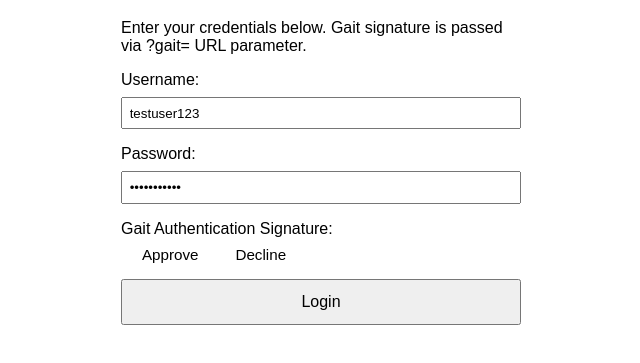
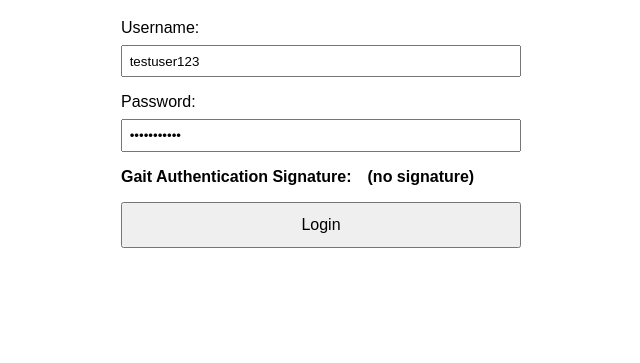
Before and after one commit to rallabdepaul/two_factor_auth, a plain HTML site: page index.html in a window 1280 px wide. Shown: the part 93-456 px from the top of the page, without its empty margins (319-959 px from the left). Drawn offline with Linux system fonts and the light colour scheme.

Commit message:
Update index.html

```diff
--- a/index.html
+++ b/index.html
@@ -33,31 +33,23 @@
       font-weight: bold;
       text-align: center;
     }
-    /* Gait options styling */
-    #gait-options {
-      display: flex;
-      gap: 1em;
-      align-items: center;
-      margin-top: 0.5em;
-    }
-    #gait-options span {
+    /* Gait line styling */
+    #gait-line {
+      margin-top: 1em;
+      font-size: 1em;
+      font-weight: bold;
       display: flex;
       align-items: center;
-      font-size: 0.95em;
+      gap: 0.5em;
     }
-    #approve-icon, #decline-icon {
+    #gait-icon {
       font-size: 1.2em;
-      width: 1.2em;
-      display: inline-block;
-      text-align: center;
-      margin-right: 0.25em;
     }
   </style>
 </head>
 <body>
 
   <h1>Two-Factor Login</h1>
-  <p id="welcome-text"></p>
 
   <form id="login-form">
     <label for="username">Username:</label>
@@ -66,14 +58,10 @@
     <label for="password">Password:</label>
     <input type="password" id="password" required value="password123" />
 
-    <label>Gait Authentication Signature:</label>
-    <div id="gait-options">
-      <span>
-        <span id="approve-icon"></span> Approve
-      </span>
-      <span>
-        <span id="decline-icon"></span> Decline
-      </span>
+    <div id="gait-line">
+      Gait Authentication Signature:
+      <span id="gait-icon"></span>
+      <span id="gait-text"></span>
     </div>
     <input type="hidden" id="gait" />
 
@@ -89,28 +77,24 @@
     const VALID_GAIT_SIGNATURE = 'approve';
 
     document.addEventListener('DOMContentLoaded', () => {
-      // Welcome text
-      document.getElementById('welcome-text').textContent =
-        'Enter your credentials below. Gait signature is passed via ?gait= URL parameter.';
-
       // Read gait from URL
       const params = new URLSearchParams(window.location.search);
       const gaitParam = (params.get('gait') || '').trim().toLowerCase();
       document.getElementById('gait').value = gaitParam;
 
-      // Set icons
-      const approveIcon = document.getElementById('approve-icon');
-      const declineIcon = document.getElementById('decline-icon');
+      // Update gait line
+      const iconEl = document.getElementById('gait-icon');
+      const textEl = document.getElementById('gait-text');
 
       if (gaitParam === 'approve') {
-        approveIcon.textContent = '✅';
-        declineIcon.textContent = '';
+        iconEl.textContent = '✅';
+        textEl.textContent = 'Approved';
       } else if (gaitParam === 'decline') {
-        approveIcon.textContent = '';
-        declineIcon.textContent = '❌';
+        iconEl.textContent = '❌';
+        textEl.textContent = 'Declined';
       } else {
-        approveIcon.textContent = '';
-        declineIcon.textContent = '';
+        iconEl.textContent = '';
+        textEl.textContent = '(no signature)';
       }
     });
 
```
